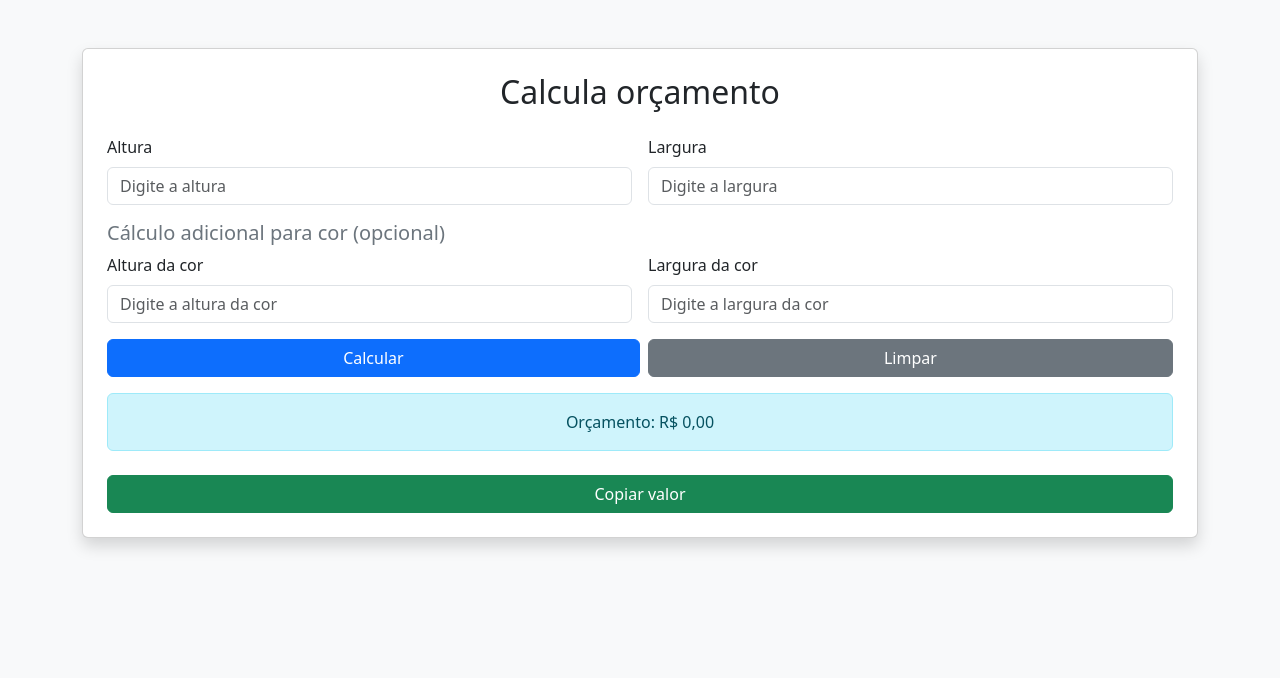
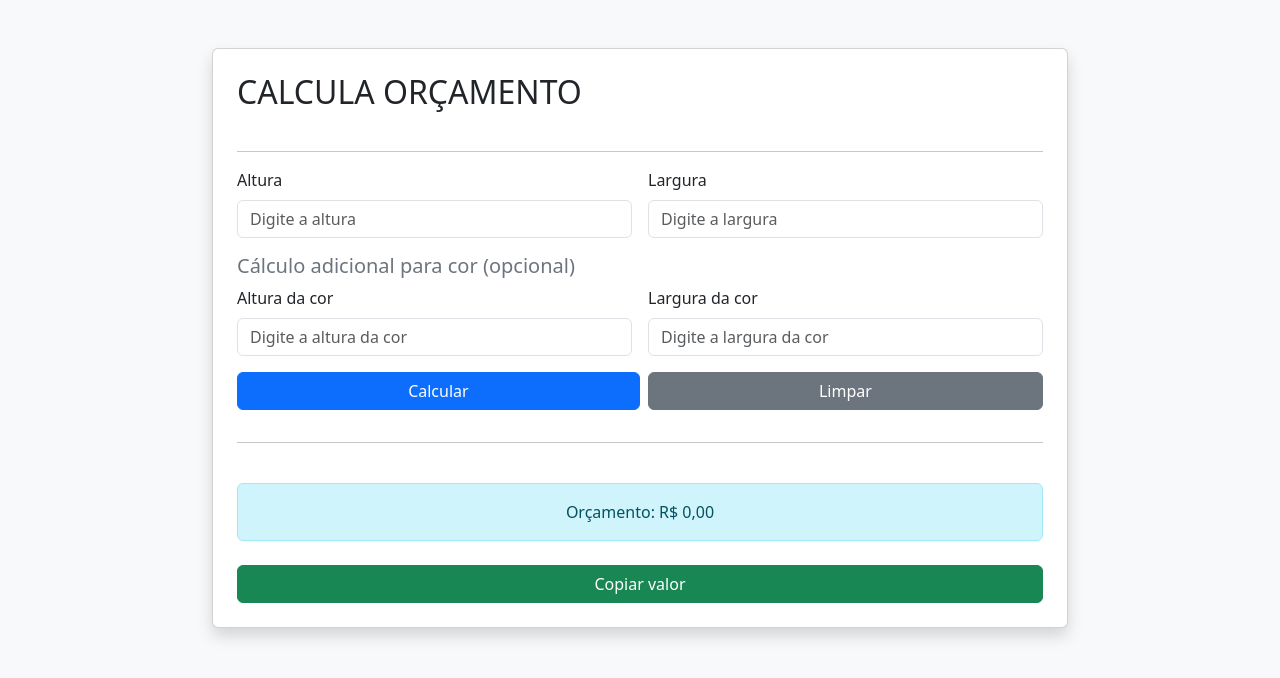
Before and after one commit to DesignEcocaixas/calcula-orcamento, a plain HTML site: page index.html in a window 1280 px wide. Drawn offline with nearby package versions, Linux system fonts and the light colour scheme.

Commit message:
Update index.html

```diff
--- a/index.html
+++ b/index.html
@@ -8,11 +8,12 @@
     <link href="https://cdn.jsdelivr.net/npm/bootstrap@5.3.2/dist/css/bootstrap.min.css" rel="stylesheet">
 </head>
 
-<body class="bg-light">
+<body class="bg-light" style="margin: 0 200px;">
 
     <div class="container mt-5">
         <div class="card shadow p-4">
-            <h2 class="mb-4 text-center">Calcula orçamento</h2>
+            <h2 class="mb-4">CALCULA ORÇAMENTO</h2>
+            <hr>
 
             <!-- Campos principais -->
             <div class="row g-3 mb-3">
@@ -44,9 +45,10 @@
                 <button class="btn btn-primary flex-fill" onclick="calcular()">Calcular</button>
                 <button class="btn btn-secondary flex-fill" onclick="limparCampos()">Limpar</button>
             </div>
+            <hr>
 
             <!-- Resultado sempre visível -->
-            <div class="alert alert-info text-center" id="resultado">
+            <div class="alert alert-info mt-4 text-center" id="resultado">
                 Orçamento: R$ 0,00
             </div>
 
```
